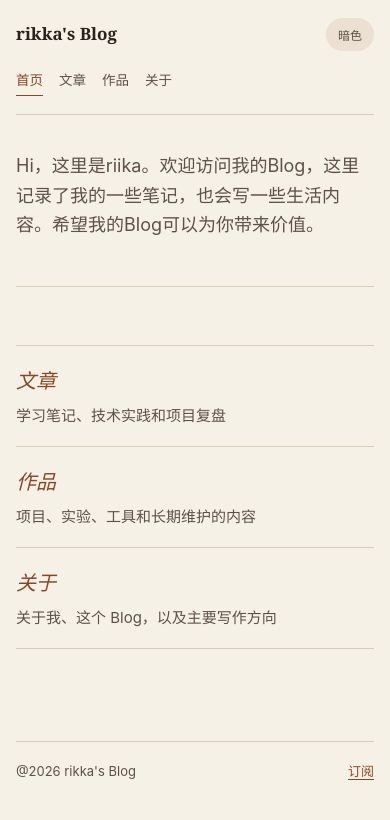
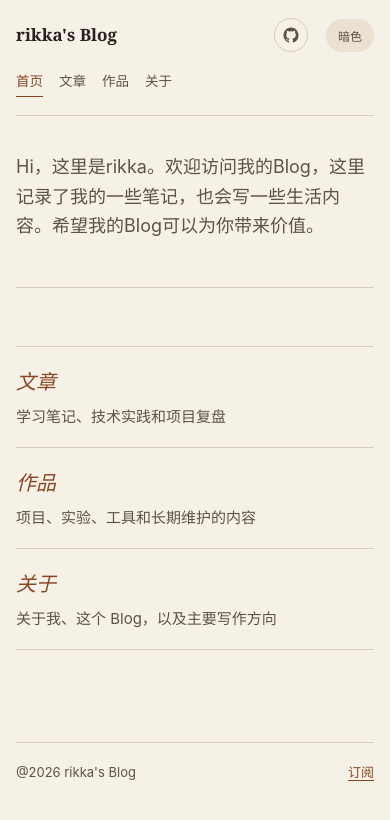
Before and after one commit to yourikka/blog, a Jekyll site: the page built from index.html, in a window 390 px wide. Shown: the top 820 px of the page. Built offline with Jekyll 4.4.1, drawn with Linux system fonts in a browser that asks for light colours.

Commit message:
Add Go microservices article

```diff
--- a/_includes/header.html
+++ b/_includes/header.html
@@ -6,5 +6,10 @@
     <a {% if page.nav == "showcase" %}class="active" aria-current="page"{% endif %} href="{{ '/showcase/' | relative_url }}">作品</a>
     <a {% if page.nav == "about" %}class="active" aria-current="page"{% endif %} href="{{ '/about/' | relative_url }}">关于</a>
   </nav>
+  <a class="icon-link" href="https://github.com/yourikka" target="_blank" rel="noopener noreferrer" aria-label="访问 GitHub 主页">
+    <svg viewBox="0 0 24 24" aria-hidden="true" focusable="false">
+      <path d="M12 2C6.48 2 2 6.58 2 12.22c0 4.5 2.87 8.32 6.84 9.67.5.09.68-.22.68-.49 0-.24-.01-1.04-.01-1.89-2.78.62-3.37-1.22-3.37-1.22-.45-1.18-1.11-1.49-1.11-1.49-.91-.64.07-.63.07-.63 1.01.07 1.54 1.06 1.54 1.06.9 1.57 2.36 1.12 2.94.86.09-.67.35-1.12.64-1.38-2.22-.26-4.56-1.14-4.56-5.06 0-1.12.39-2.03 1.03-2.75-.1-.26-.45-1.3.1-2.71 0 0 .84-.27 2.75 1.05A9.3 9.3 0 0 1 12 6.91c.85 0 1.7.12 2.5.34 1.9-1.32 2.74-1.05 2.74-1.05.55 1.41.2 2.45.1 2.71.64.72 1.03 1.63 1.03 2.75 0 3.93-2.34 4.8-4.57 5.05.36.32.68.94.68 1.9 0 1.37-.01 2.47-.01 2.8 0 .27.18.59.69.49A10.08 10.08 0 0 0 22 12.22C22 6.58 17.52 2 12 2Z" />
+    </svg>
+  </a>
   <button class="theme-switch" id="theme-toggle" type="button" aria-label="切换主题"></button>
 </header>
--- a/assets/styles.css
+++ b/assets/styles.css
@@ -118,7 +118,7 @@
   box-shadow: none;
   display: grid;
   gap: 18px;
-  grid-template-columns: 1fr auto auto;
+  grid-template-columns: 1fr auto auto auto;
   margin-bottom: 72px;
   padding: 0 0 18px;
 }
@@ -152,6 +152,29 @@
   background: transparent;
   border-color: var(--accent);
   color: var(--accent-ink);
+}
+
+.icon-link {
+  align-items: center;
+  border: 1px solid var(--line);
+  border-radius: 999px;
+  color: var(--muted);
+  display: inline-flex;
+  height: 34px;
+  justify-content: center;
+  width: 34px;
+}
+
+.icon-link:hover {
+  border-color: var(--accent);
+  color: var(--accent-ink);
+}
+
+.icon-link svg {
+  display: block;
+  fill: currentColor;
+  height: 18px;
+  width: 18px;
 }
 
 .theme-switch {
@@ -628,6 +651,25 @@
   padding-left: 18px;
 }
 
+.article-figure {
+  margin: 28px 0 34px;
+}
+
+.article-figure img {
+  border: 1px solid var(--line);
+  border-radius: 6px;
+  display: block;
+  height: auto;
+  width: 100%;
+}
+
+.article-figure figcaption {
+  color: var(--muted);
+  font-family: var(--sans);
+  font-size: 13px;
+  margin-top: 10px;
+}
+
 .rag-flow {
   border-bottom: 1px solid var(--line);
   border-top: 1px solid var(--line);
@@ -734,7 +776,7 @@
   }
 
   .masthead {
-    grid-template-columns: 1fr auto;
+    grid-template-columns: 1fr auto auto;
   }
 
   .site-nav {
--- a/index.html
+++ b/index.html
@@ -4,7 +4,7 @@
 ---
 
 <section class="intro-block">
-  <p class="intro-copy">Hi，这里是riika。欢迎访问我的Blog，这里记录了我的一些笔记，也会写一些生活内容。希望我的Blog可以为你带来价值。</p>
+  <p class="intro-copy">Hi，这里是rikka。欢迎访问我的Blog，这里记录了我的一些笔记，也会写一些生活内容。希望我的Blog可以为你带来价值。</p>
 </section>
 
 <section class="home-links" aria-label="站点栏目">
```
Also changed, not shown: _posts/2026-06-05-go-microservices.md (added, +327 -0 lines), assets/go-microservices.svg (added).
